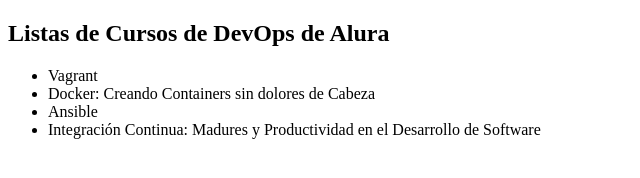
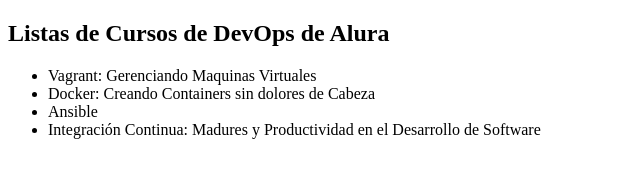
Before and after one commit to AndresFonseca132/cursogitalura, a plain HTML site: page index.html in a window 1280 px wide. Shown: the whole page, without its empty margins (0-640 px from the left). Drawn offline with Linux system fonts and the light colour scheme.

Commit message:
Corrigiendo curso de Vagrants

```diff
--- a/index.html
+++ b/index.html
@@ -11,7 +11,7 @@
 <body>
     <h2>Listas de Cursos de DevOps de Alura</h2>
     <ul>
-        <li>Vagrant</li>
+        <li>Vagrant: Gerenciando Maquinas Virtuales</li>
         <li>Docker: Creando Containers sin dolores de Cabeza</li>
         <li>Ansible</li>
         <li>Integración Continua: Madures y Productividad en el Desarrollo de Software</li>
```
